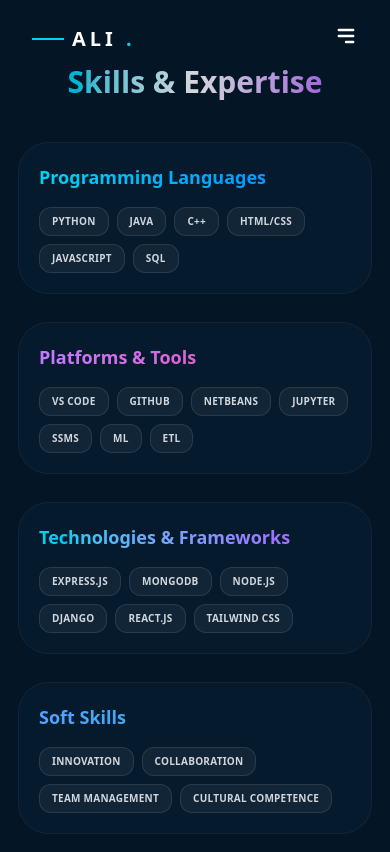
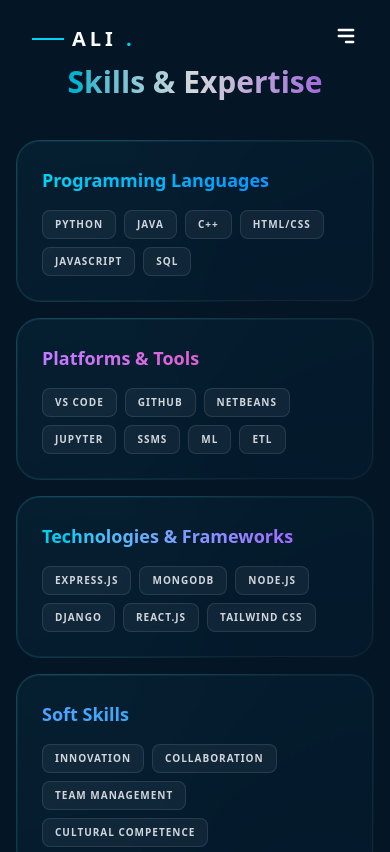
Before and after one commit to Mohmd-git/portfolio, a React (Vite) app: page /skills in a window 390 px wide. Shown: the top 852 px of the page. Built offline with nearby package versions, Linux system fonts and the light colour scheme.

Commit message:
skills responsive

```diff
--- a/src/components/Skills.jsx
+++ b/src/components/Skills.jsx
@@ -25,83 +25,41 @@ export default function Skills() {
   ];
 
   return (
-    <section
-      id="skills"
-      className="
-        min-h-screen
-        bg-[#041625]
-        text-white
-        px-4 sm:px-6 md:px-16
-        py-16 sm:py-20 md:py-24
-        relative overflow-hidden
-      "
-    >
+    <section id="skills" className="min-h-screen bg-[#041625] text-white px-4 sm:px-8 md:px-16 py-16 md:py-24 relative overflow-hidden">
       <div className="max-w-6xl mx-auto relative z-10">
 
-        {/* Heading */}
-        <div className="text-center mb-10 sm:mb-12 md:mb-16">
-          <h2 className="
-            text-3xl sm:text-4xl md:text-5xl
-            font-black
-            bg-clip-text text-transparent
-            bg-gradient-to-r from-cyan-400 via-white to-purple-400
-            animate-pulse inline-block
-          ">
+        <div className="text-center mb-10 md:mb-16">
+          <h2 className="text-3xl sm:text-4xl md:text-5xl font-black bg-clip-text text-transparent bg-gradient-to-r from-cyan-400 via-white to-purple-400 animate-pulse inline-block">
             Skills & Expertise
           </h2>
         </div>
 
-        {/* Cards */}
-        <div className="grid grid-cols-1 md:grid-cols-2 gap-6 sm:gap-7 md:gap-8">
+        {/* Grid: 1 column on mobile, 2 columns on medium+ screens */}
+        <div className="grid grid-cols-1 md:grid-cols-2 gap-4 md:gap-8">
           {skillCategories.map((category, index) => (
             <motion.div
               key={index}
-              initial={{ opacity: 0, scale: 0.9 }}
-              whileInView={{ opacity: 1, scale: 1 }}
-              viewport={{ once: true }}
-              className="relative group p-[2px] rounded-[2rem] overflow-hidden"
+              initial={{ opacity: 0, y: 20 }}
+              whileInView={{ opacity: 1, y: 0 }}
+              viewport={{ once: true, margin: "-50px" }}
+              transition={{ duration: 0.5, delay: index * 0.1 }}
+              className="relative group p-[1px] md:p-[2px] rounded-3xl md:rounded-[2rem] overflow-hidden"
             >
-              {/* Rotating border beam — unchanged */}
-              <div className="absolute inset-[-1000%] animate-[spin_5s_linear_infinite] bg-[conic-gradient(from_90deg_at_50%_50%,transparent_0%,#22d3ee_50%,transparent_100%)] opacity-0 group-hover:opacity-100 transition-opacity duration-500" />
+              {/* THE ROTATING BORDER BEAM - Optimized opacity for mobile touch */}
+              <div className="absolute inset-[-1000%] animate-[spin_5s_linear_infinite] bg-[conic-gradient(from_90deg_at_50%_50%,transparent_0%,#22d3ee_50%,transparent_100%)] opacity-30 md:opacity-0 md:group-hover:opacity-100 transition-opacity duration-500" />
 
-              <div className="
-                relative h-full
-                bg-[#051a2c] backdrop-blur-3xl
-                p-5 sm:p-6 md:p-8
-                rounded-[1.9rem]
-                border border-white/5
-              ">
-                <h3
-                  className={`
-                    text-lg sm:text-xl
-                    font-bold
-                    mb-4 sm:mb-5 md:mb-6
-                    bg-clip-text text-transparent
-                    bg-gradient-to-r ${category.color}
-                  `}
-                >
+              <div className="relative h-full bg-[#051a2c]/90 backdrop-blur-3xl p-6 md:p-8 rounded-[1.4rem] md:rounded-[1.9rem] border border-white/5">
+                <h3 className={`text-lg md:text-xl font-bold mb-4 md:mb-6 bg-clip-text text-transparent bg-gradient-to-r ${category.color}`}>
                   {category.title}
                 </h3>
 
-                <div className="flex flex-wrap gap-2 sm:gap-3">
+                <div className="flex flex-wrap gap-2 md:gap-3">
                   {category.skills.map((skill, idx) => (
                     <motion.span
                       key={idx}
-                      whileHover={{ scale: 1.1, y: -2 }}
-                      className="
-                        px-3 sm:px-4
-                        py-1.5 sm:py-2
-                        rounded-xl
-                        bg-white/5
-                        border border-white/10
-                        text-[10px] sm:text-xs
-                        font-bold uppercase
-                        tracking-wide sm:tracking-widest
-                        text-gray-300
-                        hover:bg-cyan-400 hover:text-black
-                        hover:shadow-[0_0_15px_rgba(34,211,238,0.5)]
-                        transition-all duration-300
-                      "
+                      whileHover={{ scale: 1.05 }}
+                      whileTap={{ scale: 0.95 }}
+                      className="px-3 py-1.5 md:px-4 md:py-2 rounded-lg md:rounded-xl bg-white/5 border border-white/10 text-gray-300 text-[10px] md:text-xs font-bold uppercase tracking-widest hover:bg-cyan-400 hover:text-black hover:shadow-[0_0_15px_rgba(34,211,238,0.5)] transition-all duration-300 cursor-default"
                     >
                       {skill}
                     </motion.span>
```
